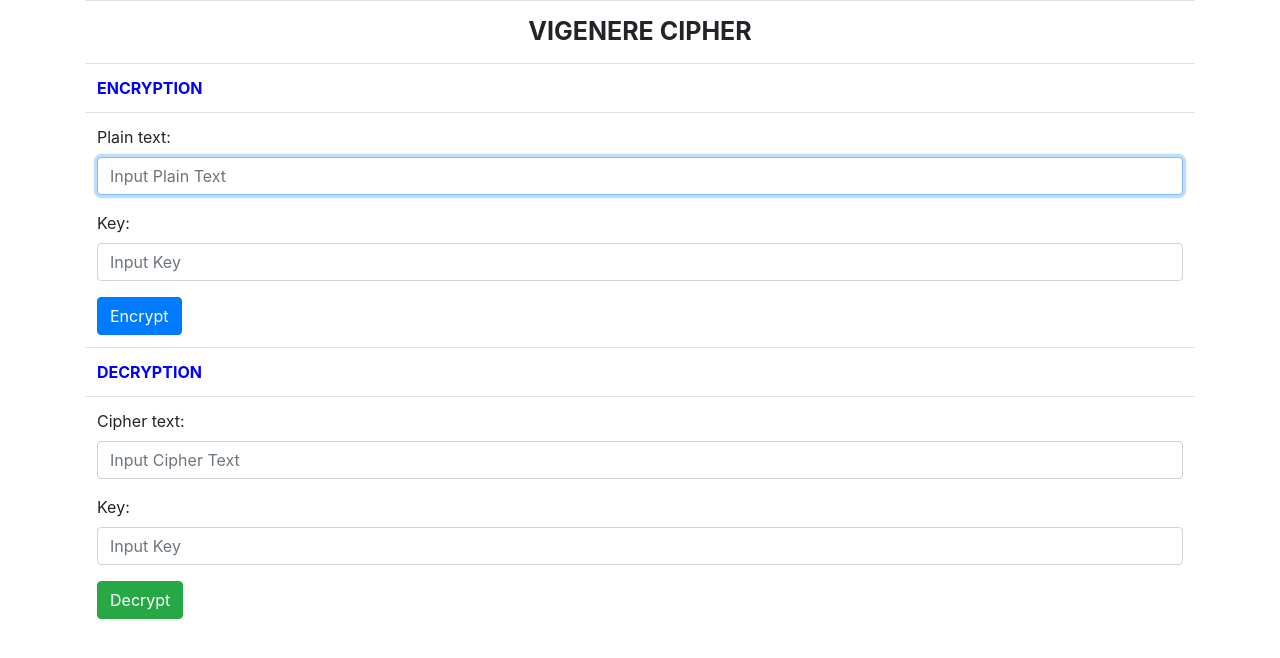
After one commit to vupham-rainn/bmttnc-hutech-2280603751, a Flask app: page /vigenere in a window 1280 px wide. The commit adds this page. Shown: the top 658 px of the page. Run offline with Flask 3, Linux system fonts and the light colour scheme.

Commit message:
[add] lab-02 web vigenere

```diff
--- a/LAB-02/app.py
+++ b/LAB-02/app.py
@@ -1,5 +1,6 @@
 from flask import Flask, render_template, request, json
 from cipher.caesar import CaesarCipher
+from cipher.vigenere import VigenereCipher  # Import VigenereCipher
 
 app = Flask(__name__)
 
@@ -29,6 +30,27 @@ def caesar_decrypt():
     decrypted_text = Caesar.decrypt_text(text, key)
     return f"text: {text}<br/>key: {key}<br/>decrypted text: {decrypted_text}"
 
+#router routes for vigenere cypher
+@app.route("/vigenere")
+def vigenere():
+    return render_template('vigenere.html')
+
+@app.route("/vigenere/encrypt", methods=['POST'])
+def vigenere_encrypt():
+    text = request.form['inputPlainText']
+    key = request.form['inputKeyPlain']  # Key for Vigenere is a string
+    Vigenere = VigenereCipher()
+    encrypted_text = Vigenere.vigenere_encrypt(text, key)
+    return f"text: {text}<br/>key: {key}<br/>encrypted text: {encrypted_text}"
+
+@app.route("/vigenere/decrypt", methods=['POST'])
+def vigenere_decrypt():
+    text = request.form['inputCipherText']
+    key = request.form['inputKeyCipher']  # Key for Vigenere is a string
+    Vigenere = VigenereCipher()
+    decrypted_text = Vigenere.vigenere_decrypt(text, key)
+    return f"text: {text}<br/>key: {key}<br/>decrypted text: {decrypted_text}"
+
 # main function
 if __name__ == "__main__":
     app.run(host="0.0.0.0", port=5050, debug=True)
--- a/LAB-02/templates/index.html
+++ b/LAB-02/templates/index.html
@@ -10,6 +10,11 @@
         <h4 style="font-weight: bold; text-align: center;">BÀI THỰC HÀNH BẢO MẬT THÔNG TIN NÂNG CAO</h4>
         <ul style="margin-top: 30px;">
             <li><a href="/caesar">Ceasar Cipher</a></li>
+            <li><a href="/vigenere">Vigenere Cipher</a></li>
+            <li><a href="/railfence">Railfence Cipher</a></li>
+            <li><a href="/playfair">Playfair Cipher</a></li>
+
+
             <li><a href="/rsa">RSA Cipher</a></li>
         </ul>
     </div>
--- /dev/null
+++ b/LAB-02/templates/vigenere.html
@@ -0,0 +1,52 @@
+<!DOCTYPE html>
+<html lang="en">
+<head>
+    <title>Vigenere Cipher</title>
+    <link href="https://cdn.jsdelivr.net/npm/bootstrap@4.6.2/dist/css/bootstrap.min.css" rel="stylesheet"/>
+</head>
+<body>
+    <div class="container">
+        <table class="table">
+            <tr>
+                <td style="text-align: center; font-weight: bold; font-size: 25px;">VIGENERE CIPHER</td>
+            </tr>
+            <tr>
+                <td style="font-weight: bold; color: blue">ENCRYPTION</td>
+            </tr>
+            <tr>
+                <td>
+                    <form method="POST" action="/vigenere/encrypt">
+                        <div class="mb-3">
+                            <label class="form-label">Plain text:</label>
+                            <input type="text" class="form-control" name="inputPlainText" placeholder="Input Plain Text" autofocus/>
+                        </div>
+                        <div class="mb-3">
+                            <label class="form-label">Key:</label>
+                            <input type="text" class="form-control" name="inputKeyPlain" placeholder="Input Key" required/>
+                        </div>
+                        <button type="submit" class="btn btn-primary">Encrypt</button>
+                    </form>
+                </td>
+            </tr>
+            <tr>
+                <td style="font-weight: bold; color: blue">DECRYPTION</td>
+            </tr>
+            <tr>
+                <td>
+                    <form method="POST" action="/vigenere/decrypt">
+                        <div class="mb-3">
+                            <label class="form-label">Cipher text:</label>
+                            <input type="text" class="form-control" name="inputCipherText" placeholder="Input Cipher Text" required/>
+                        </div>
+                        <div class="mb-3">
+                            <label class="form-label">Key:</label>
+                            <input type="text" class="form-control" name="inputKeyCipher" placeholder="Input Key" required/>
+                        </div>
+                        <button type="submit" class="btn btn-success">Decrypt</button>
+                    </form>
+                </td>
+            </tr>
+        </table>
+    </div>
+</body>
+</html>
```
Also changed, not shown: LAB-02/templates/railfence.html (added, +52 -0 lines).
